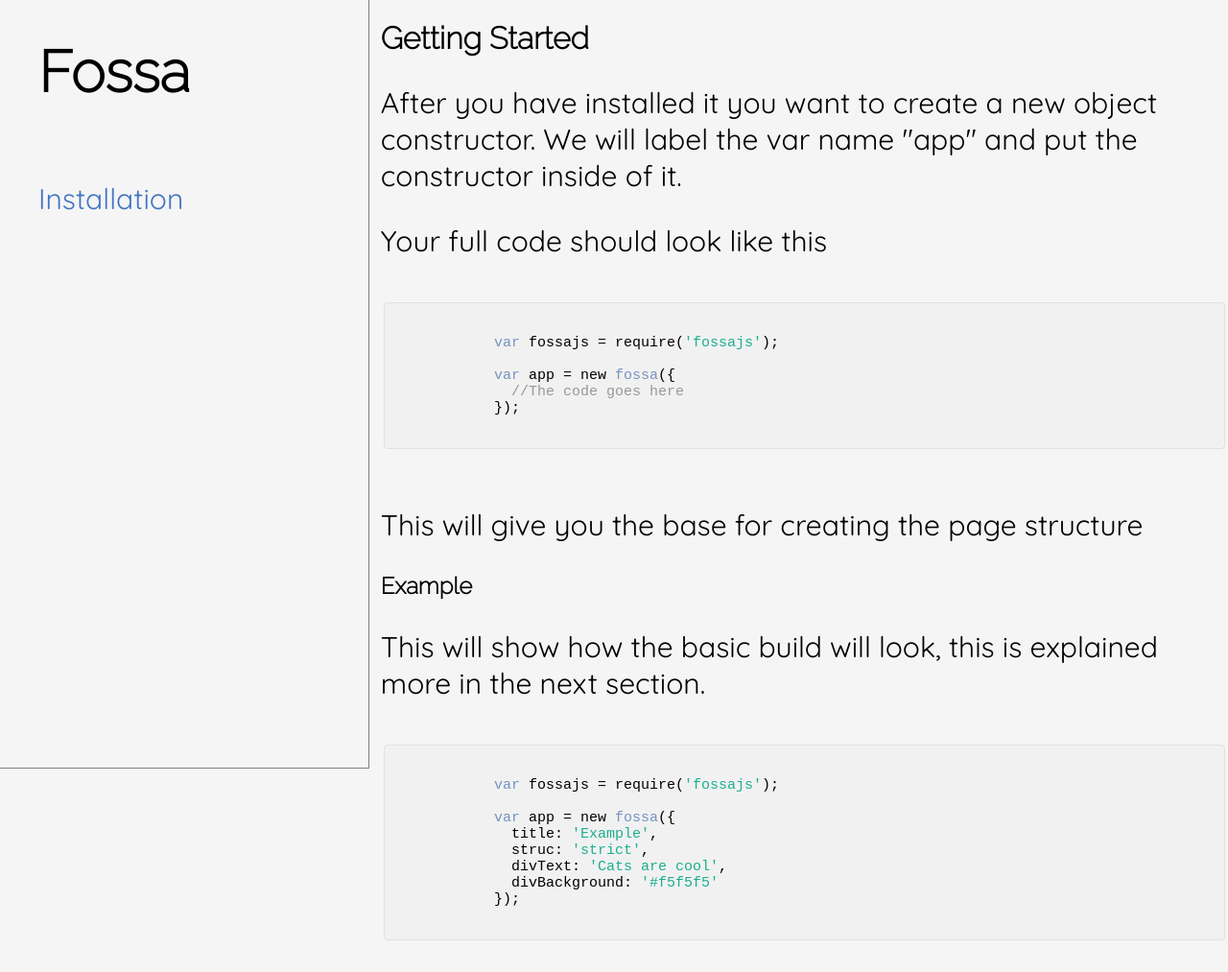
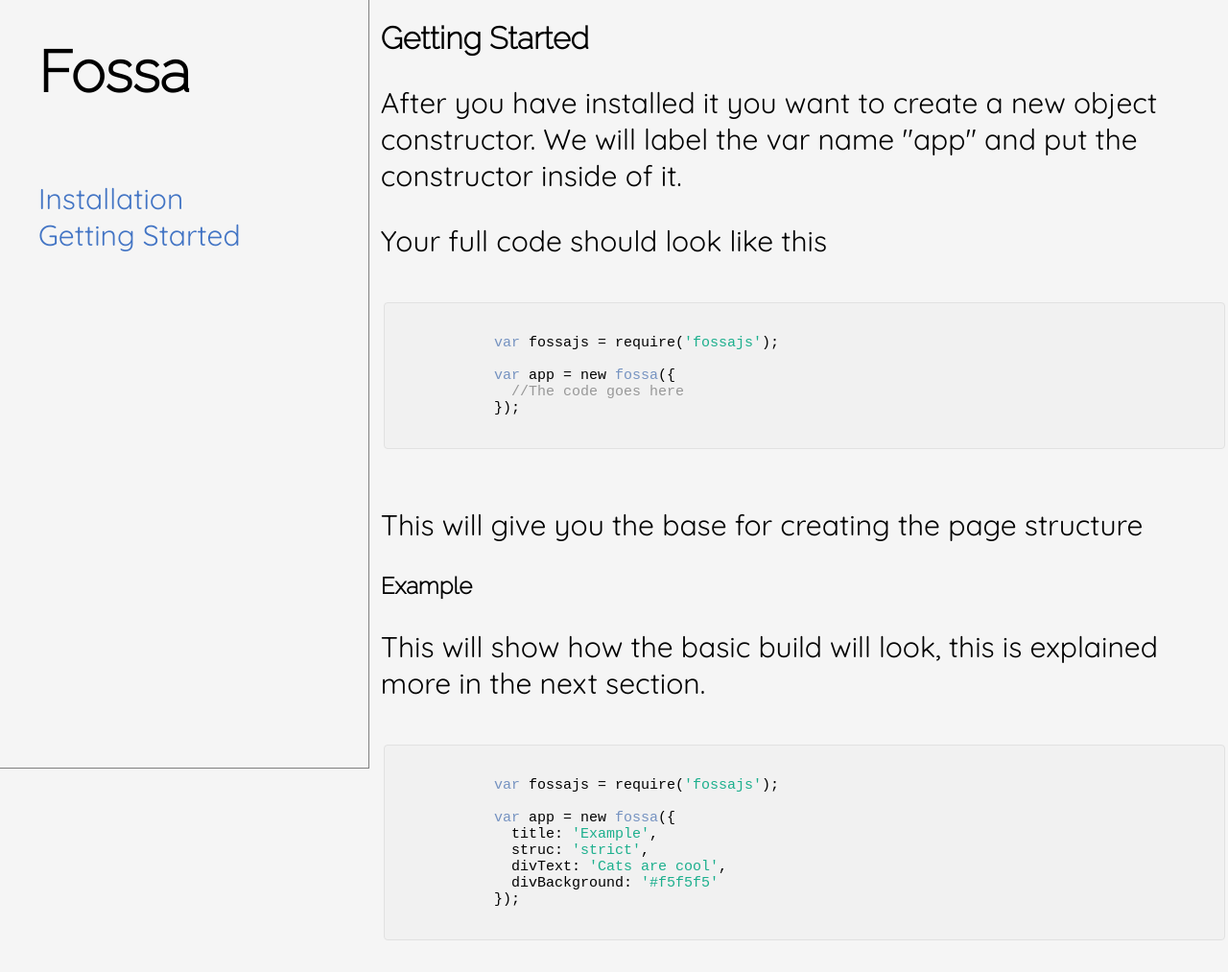
Before and after one commit to talonbragg/fossajs, a plain HTML site: page docs/getstarted.html in a window 1280 px wide. Shown: the top 1013 px of the page at 96% size. Drawn offline with Linux system fonts and the light colour scheme.

Commit message:
Update getstarted.html

```diff
--- a/docs/getstarted.html
+++ b/docs/getstarted.html
@@ -8,7 +8,7 @@
       <ul>
         <h1>Fossa</h1><br>
         <li class="install"><a href="install.html">Installation</a></li>
-        <li class="get"><a href="getstarted.html"></a></li>
+        <li class="get"><a href="getstarted.html">Getting Started</a></li>
       </ul>
     </div>
     <div class="right">
```
